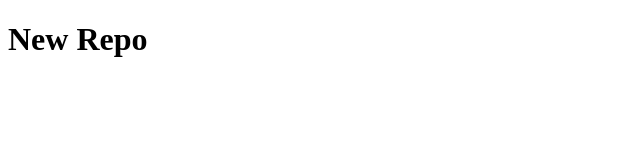
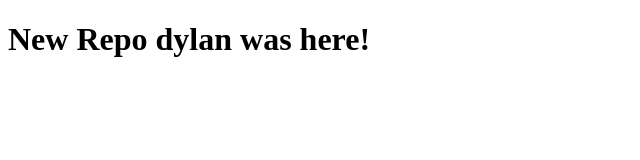
Before and after one commit to DylanMac96/Pull_request, a plain HTML site: page index.html in a window 1280 px wide. Shown: the whole page, without its empty margins (0-640 px from the left). Drawn offline with Linux system fonts and the light colour scheme.

Commit message:
dylan was here added

```diff
--- a/index.html
+++ b/index.html
@@ -9,7 +9,7 @@
 <body>
 
     <h1>
-        New Repo
+        New Repo dylan was here!
     </h1>
 
 </body>
```
